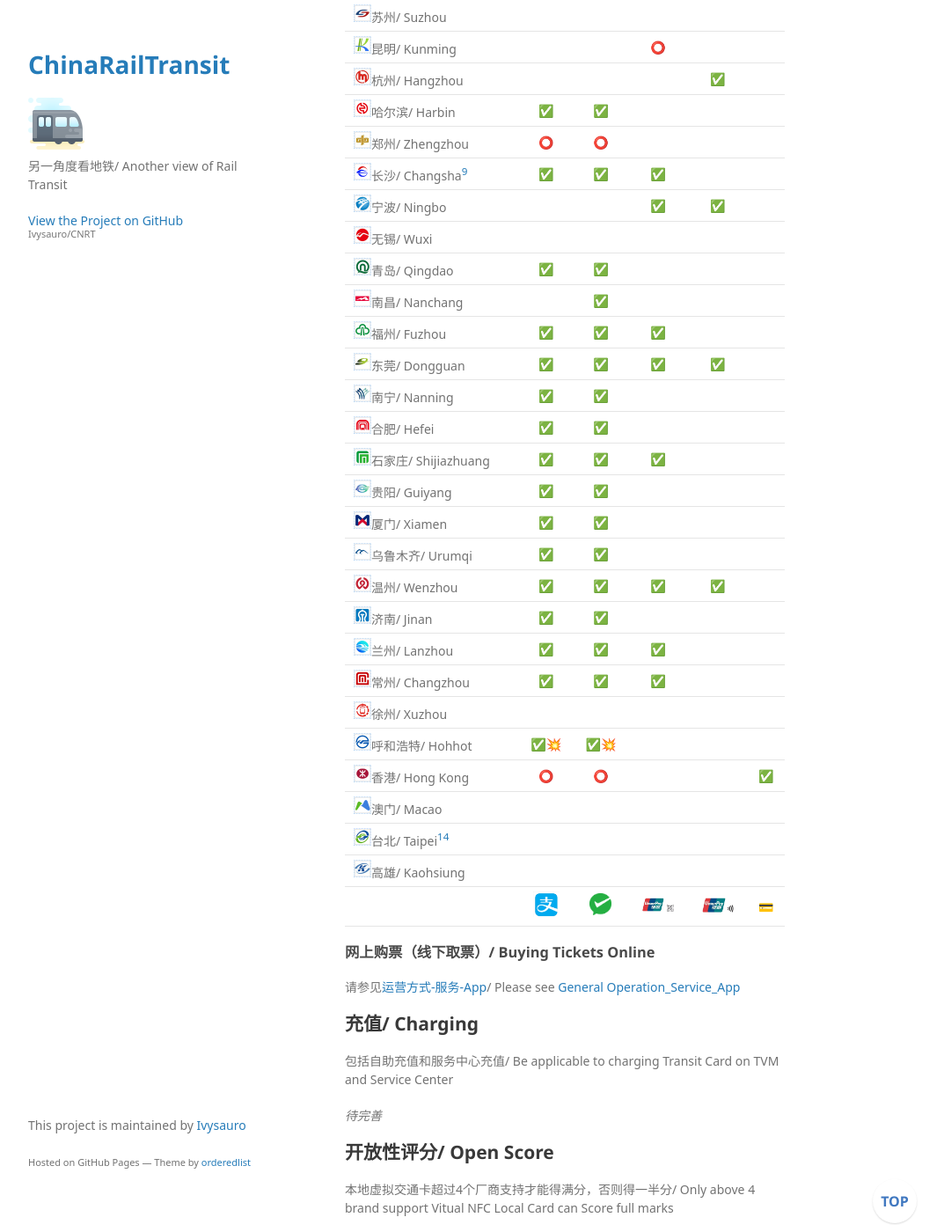
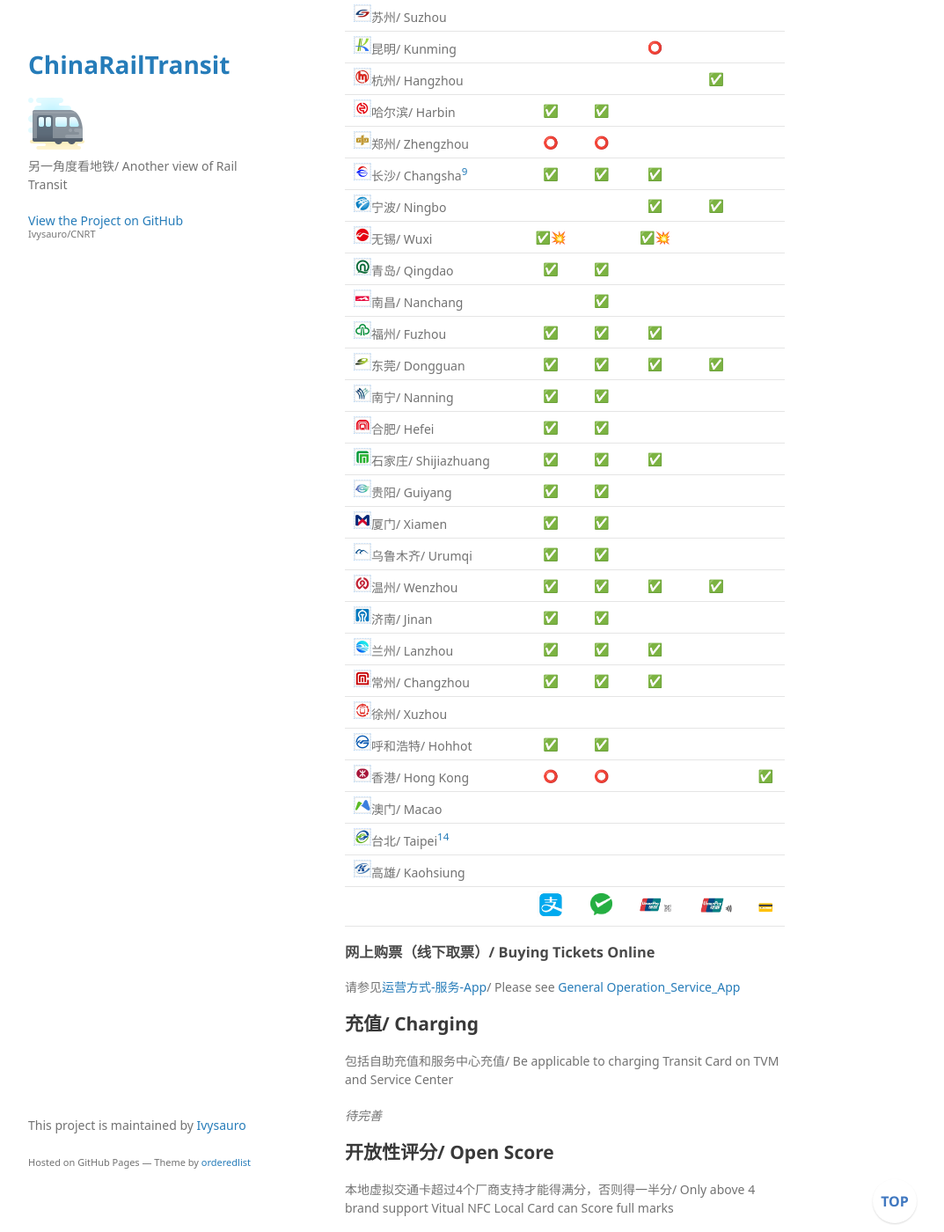
Before and after one commit to Ivysauro/CNRT, a Jekyll site: the page built from data/Pay.md, in a window 1280 px wide and 1400 px high, scrolled down 4444 px. Shown: the whole window at 88% size, without its empty margins (178-1251 px from the left). Built offline with Jekyll 4.4.1, drawn with Linux system fonts in a browser that asks for light colours; some web fonts are replaced; our own code applies the rules of GitHub Pages for plain Markdown files; a script that is not in the unit is left out.

Commit message:
🍊更新无锡数据和评分

```diff
--- a/data/Pay.md
+++ b/data/Pay.md
@@ -148,7 +148,7 @@
 | <img src="https://raw.githubusercontent.com/Ivysauro/CNRT/master/images/city/zz.gif" width="20" hegiht="20"/>郑州/ Zhengzhou | ⭕ | ⭕ |
 | <img src="https://raw.githubusercontent.com/Ivysauro/CNRT/master/images/city/cs.gif" width="20" hegiht="20"/>长沙/ Changsha[^ccs] | ✅ | ✅ | ✅ |
 | <img src="https://raw.githubusercontent.com/Ivysauro/CNRT/master/images/city/nb.gif" width="20" hegiht="20"/>宁波/ Ningbo | | | ✅ | ✅ |
-| <img src="https://raw.githubusercontent.com/Ivysauro/CNRT/master/images/city/wx.gif" width="20" hegiht="20"/>无锡/ Wuxi |
+| <img src="https://raw.githubusercontent.com/Ivysauro/CNRT/master/images/city/wx.gif" width="20" hegiht="20"/>无锡/ Wuxi | ✅💥 | | ✅💥 |
 | <img src="https://raw.githubusercontent.com/Ivysauro/CNRT/master/images/city/qd.gif" width="20" hegiht="20"/>青岛/ Qingdao | ✅ | ✅ |
 | <img src="https://raw.githubusercontent.com/Ivysauro/CNRT/master/images/city/nc.gif" width="20" hegiht="20"/>南昌/ Nanchang | | ✅ |
 | <img src="https://raw.githubusercontent.com/Ivysauro/CNRT/master/images/city/fz.gif" width="20" hegiht="20"/>福州/ Fuzhou | ✅ | ✅ | ✅ |
@@ -164,7 +164,7 @@
 | <img src="https://raw.githubusercontent.com/Ivysauro/CNRT/master/images/city/lz.gif" width="20" hegiht="20"/>兰州/ Lanzhou | ✅ | ✅ | ✅ |
 | <img src="https://raw.githubusercontent.com/Ivysauro/CNRT/master/images/city/cz.gif" width="20" hegiht="20"/>常州/ Changzhou | ✅ | ✅ | ✅ |
 | <img src="https://raw.githubusercontent.com/Ivysauro/CNRT/master/images/city/xz.gif" width="20" hegiht="20"/>徐州/ Xuzhou |
-| <img src="https://raw.githubusercontent.com/Ivysauro/CNRT/master/images/city/hhht.gif" width="20" hegiht="20"/>呼和浩特/ Hohhot | ✅💥 | ✅💥 |
+| <img src="https://raw.githubusercontent.com/Ivysauro/CNRT/master/images/city/hhht.gif" width="20" hegiht="20"/>呼和浩特/ Hohhot | ✅ | ✅ |
 | <img src="https://raw.githubusercontent.com/Ivysauro/CNRT/master/images/city/hk.gif" width="20" hegiht="20"/>香港/ Hong Kong | ⭕ | ⭕ | | | ✅ |
 | <img src="https://raw.githubusercontent.com/Ivysauro/CNRT/master/images/city/mo.gif" width="20" hegiht="20"/>澳门/ Macao |
 | <img src="https://raw.githubusercontent.com/Ivysauro/CNRT/master/images/city/tp.gif" width="20" hegiht="20"/>台北/ Taipei[^ctp] |
@@ -230,7 +230,7 @@
 | <img src="https://raw.githubusercontent.com/Ivysauro/CNRT/master/images/city/zz.gif" width="20" hegiht="20"/>郑州/ Zhengzhou | ✅ | ✅ | ✅ | ✅ | ✅ | **100** |
 | <img src="https://raw.githubusercontent.com/Ivysauro/CNRT/master/images/city/cs.gif" width="20" hegiht="20"/>长沙/ Changsha | ⭕ | ⭕ | ⭕ | ✅ | ✅ | 70 |
 | <img src="https://raw.githubusercontent.com/Ivysauro/CNRT/master/images/city/nb.gif" width="20" hegiht="20"/>宁波/ Ningbo | ✅ | ✅ | ✅ | ✅ | ✅ | **100** |
-| <img src="https://raw.githubusercontent.com/Ivysauro/CNRT/master/images/city/wx.gif" width="20" hegiht="20"/>无锡/ Wuxi | ✅ | ❌ | ❌ | ✅ | ✅ | 60 |
+| <img src="https://raw.githubusercontent.com/Ivysauro/CNRT/master/images/city/wx.gif" width="20" hegiht="20"/>无锡/ Wuxi | ✅ | ❌ | ⭕️ | ✅ | ✅ | 70 |
 | <img src="https://raw.githubusercontent.com/Ivysauro/CNRT/master/images/city/qd.gif" width="20" hegiht="20"/>青岛/ Qingdao | ⭕ | ⭕ | ❌ | ✅ | ✅ | 60 |
 | <img src="https://raw.githubusercontent.com/Ivysauro/CNRT/master/images/city/nc.gif" width="20" hegiht="20"/>南昌/ Nanchang | ✅ | ⭕ | ✅ | ✅ | ⭕ | 80 |
 | <img src="https://raw.githubusercontent.com/Ivysauro/CNRT/master/images/city/fz.gif" width="20" hegiht="20"/>福州/ Fuzhou | ⭕ | ⭕ | ⭕ | ✅ | ❌ | 50 |
```
